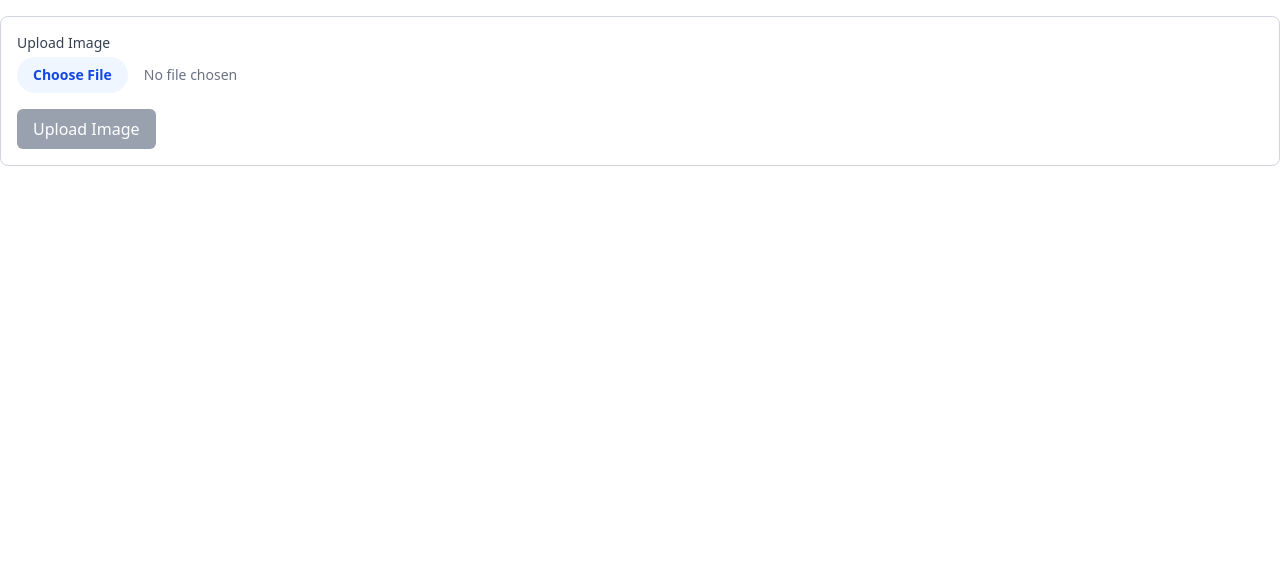
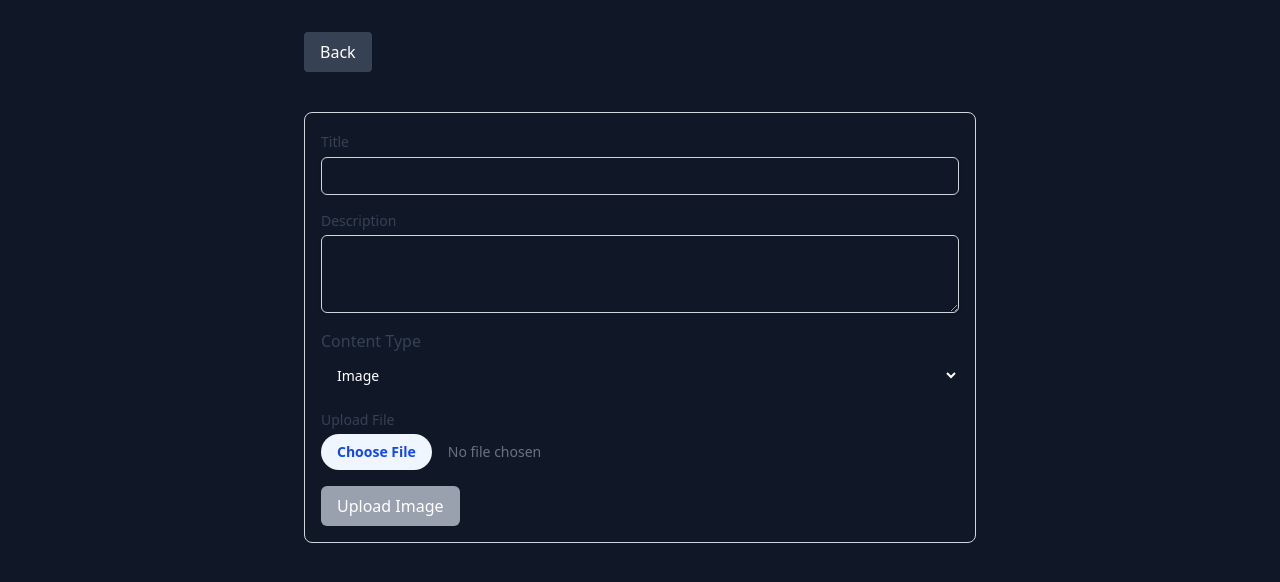
Before and after one commit to Aayushpradhan88-js/mern-api, a React (Vite) app in the folder frontend/App/: page /upload in a window 1280 px wide. Shown: the top 582 px of the page. Built offline with nearby package versions, Linux system fonts and the light colour scheme.

Commit message:
uploading frontend rendering

```diff
--- /dev/null
+++ b/frontend/App/src/components/ContentUploader.jsx
@@ -0,0 +1,127 @@
+import React, { useState } from 'react'
+
+import { toast } from 'react-toastify'
+import 'react-toastify/dist/ReactToastify.css';
+
+export const ContentUploader = ({ onUploadSuccess }) => {
+  const [selectedFile, setSelectedFile] = useState(null);
+  const [isLoading, setIsLoading] = useState(false);
+  const [title, setTitle] = useState("");
+  const [description, setDescription] = useState("");
+  const [contentType, setContentType] = useState("image");
+
+
+  const handleFileChange = (event) => {
+    setSelectedFile(event.target.files[0]);
+  };
+
+  const handleSubmit = async (event) => {
+    event.preventDefault();
+
+    if (!selectedFile) {
+      toast.error("Please select a file to upload.");
+      return;
+    } if (!title.trim()) {
+      toast.error("Please enter a title")
+      return;
+    }
+
+    setIsLoading(true);
+
+    const formData = new FormData();
+    formData.append("photo", selectedFile);
+    formData.append("title", title);
+    formData.append("description", description);
+    formData.append("contentType", contentType);
+
+    try {
+      const uploadUrl = `http://localhost:4000/upload/upload-file`;
+
+      console.log(`Attempting to upload file "${selectedFile.name}" to "${uploadUrl}"`);
+
+      const response = await fetch(uploadUrl, {
+        method: "POST",
+        body: formData
+      });
+
+      const result = await response.json();  //Parse the JSON response from the backend
+
+      if (!response.ok) { // If the response status is not OK (e.g., 400, 500)
+        console.error("File upload failed:", result);
+
+        toast.error(result.message || `File upload failed ${response.statusText}. Please try again.`);
+
+        return;
+      }
+
+      //If the response status is OK (e.g., 200)
+      console.log("File uploaded successfully:", result);
+      toast.success(result.message || "Image uploaded successfully");
+
+      if (onUploadSuccess && result.mongoData) {
+        onUploadSuccess(result.mongoData)
+      }
+
+      setSelectedFile(null);
+      setTitle('');
+      setDescription('');
+
+      if (event.target.form) {
+        event.target.form.reset();
+      }
+
+      setContentType('image');
+    } catch (error) {
+      console.error("Error uploading file:", error);
+      toast.error("An unexpected error occurred during upload.");
+    }
+    finally {
+      setIsLoading(false);
+    }
+  }
+
+  //TODO: UNDERSTAND THE CODE
+  const getAcceptString = () => {
+    if (contentType === 'image') return 'image/*';
+    if (contentType === 'video') return 'video/*';
+    if (contentType === 'file') return '.pdf,.doc,.docx,.txt'; // Example for documents
+    return '*/*'; // Default to all files if type is not specific
+  };
+  return (
+    <>
+      <div className="my-4 p-4 border border-gray-300 rounded-lg">
+        <form onSubmit={handleSubmit} className="space-y-4">
+          <div>
+            <label htmlFor="title" className="bl{ock text-sm font-medium text-gray-700">Title</label>
+            <input type="text" id="title" value={title} onChange={(e) => setTitle(e.target.value)} required className="mt-1 block w-full px-3 py-2 border border-gray-300 rounded-md shadow-sm focus:outline-none focus:ring-indigo-500 focus:border-indigo-500 sm:text-sm" />
+          </div>
+
+          <div>
+            <label htmlFor="description" className='block text-sm font-medium text-gray-700'>Description</label>
+            <textarea id='description' value={description} onChange={(e) => {
+              setDescription(e.target.value)
+            }} rows="3" className='mt-1 block w-full px-3 py-2 border border-gray-300 rounded-md shadow-sm focus:outline-none focus:ring-indigo-500 focus:border-indigo-500 sm:text-sm'></textarea>
+          </div>
+
+          <div>
+            <label htmlFor="contentType" className='block-sm font-medium text-gray-700'>Content Type</label>
+            <select id="contentType" value={contentType} onChange={(e) => setContentType(e.target.value)} className="mt-1 block w-full pl-3 pr-10 py-2 text-base border-gray-300 focus:outline-none focus:ring-indigo-500 focus:border-indigo-500 sm:text-sm rounded-md">
+              <option value="image">Image</option>
+              <option value="video">Video</option>
+              <option value="file">Document/File</option>
+            </select>
+          </div>
+
+          <div>
+            <label htmlFor="fileUpload" className="block text-sm font-medium text-gray-700">Upload File</label>
+            <input type="file" id="fileUpload" accept={getAcceptString()} onChange={handleFileChange} className="mt-1 block w-full text-sm text-gray-500 file:mr-4 file:py-2 file:px-4 file:rounded-full file:border-0 file:text-sm file:font-semibold file:bg-blue-50 file:text-blue-700 hover:file:bg-blue-100" />
+          </div>
+
+          <button type="submit" disabled={isLoading || !selectedFile} className="px-4 py-2 bg-blue-600 text-white rounded-md hover:bg-blue-700 disabled:bg-gray-400">
+            {isLoading ? 'Uploading...' :`Upload ${contentType.charAt(0).toUpperCase() + contentType.slice(1)}`}
+          </button>
+        </form>
+      </div>
+    </>
+  )
+}
--- a/frontend/App/src/components/ImageUploader.jsx
+++ /dev/null
@@ -1,80 +0,0 @@
-import React, { useState } from 'react'
-
-import { toast } from 'react-toastify'
-import 'react-toastify/dist/ReactToastify.css';
-
-export const ImageUploader = ({onUploadSuccess}) => {
-  const [selectedFile, setSelectedFile] = useState(null);
-  const [isLoading, setIsLoading] = useState(false);
-
-
-  const handleFileChange = (event) => {
-    setSelectedFile(event.target.files[0]);
-  };
-
-  const handleSubmit = async (event) => {
-    event.preventDefault();
-
-    if (!selectedFile) {
-      toast.error("Please select an image to upload.");
-      return;
-    }
-    setIsLoading(true);
-
-    const formData = new FormData();
-    formData.append("photo", selectedFile);
-
-    try {
-      const uploadUrl = `http://localhost:4000/upload/upload-image`;
-
-      console.log(`Attempting to upload file "${selectedFile.name}" to "${uploadUrl}"`);
-
-      const response = await fetch(uploadUrl, {
-        method: "POST",
-        body: formData
-      });
-
-      const result = await response.json();  //Parse the JSON response from the backend
-
-      if (!response.ok) { // If the response status is not OK (e.g., 400, 500)
-        console.error("Image upload failed:", result);
-
-        toast.error(result.message || `Image upload failed ${response.statusText}. Please try again.`);
-
-        return;
-      }
-
-      //If the response status is OK (e.g., 200)
-      console.log("Image uploaded successfully:", result);
-      toast.success(result.message || "Image uploaded successfully");
-
-      if(onUploadSuccess && result.mongoData){
-        onUploadSuccess(result.mongoData)
-      }
-
-      setSelectedFile(null);
-      event.target.form.reset();
-
-    } catch (error) {
-      console.error("Error uploading image:", error);
-    }
-    finally {
-      setIsLoading(false);
-  }
-  }
-  return (
-    <>
-      <div className="my-4 p-4 border border-gray-300 rounded-lg">
-        <form onSubmit={handleSubmit} className="space-y-4">
-          <div>
-            <label htmlFor="imageUpload" className="block text-sm font-medium text-gray-700">Upload Image</label>
-            <input type="file" id="imageUpload" accept="image/*" onChange={handleFileChange} className="mt-1 block w-full text-sm text-gray-500 file:mr-4 file:py-2 file:px-4 file:rounded-full file:border-0 file:text-sm file:font-semibold file:bg-blue-50 file:text-blue-700 hover:file:bg-blue-100" />
-          </div>
-          <button type="submit" disabled={isLoading || !selectedFile} className="px-4 py-2 bg-blue-600 text-white rounded-md hover:bg-blue-700 disabled:bg-gray-400">
-            {isLoading ? 'Uploading...' : 'Upload Image'}
-          </button>
-        </form>
-      </div>
-      </>
-    )
-}
--- /dev/null
+++ b/frontend/App/src/components/Upload.jsx
@@ -0,0 +1,34 @@
+import React from 'react'
+import { useNavigate } from 'react-router-dom';
+import {toast} from 'react-toastify'
+import { ContentUploader } from './ContentUploader'
+
+export const Upload = () => {
+    const navigate = useNavigate();
+
+    const handleContentUploadSuccess = (newItem) => {
+        toast.success(`${newItem.contentType.chatAt(0).toUpperCase()+ newItem.contentType.slice(1)} uploaded successfully`)
+        navigate(`/content/${newItem._id}`)
+        // Navigate back to the content page to see the new upload
+        navigate('/content');
+    };
+
+    return (
+        <div className='container mx-auto p-4 py-8 bg-gray-900 text-white min-h-screen flex flex-col items-center'>
+            <div className='w-full max-w-2xl'>
+                <button
+                onClick = {()=> navigate('/content')}
+                className='mb-6 bg-gray-700 hover:bg-gray-600 text-white px-4 py-2 rounded cursor-pointer self-start'>
+                    Back
+                </button>
+
+                <div>
+                    <ContentUploader onUploadSuccess={handleContentUploadSuccess}/>
+                </div>
+
+            </div>
+
+
+        </div>
+    )
+}
--- a/frontend/App/src/routes/AppRoutes.jsx
+++ b/frontend/App/src/routes/AppRoutes.jsx
@@ -4,8 +4,7 @@ import { Home } from '../components/Home'
 import { Register } from '../pages/authentication/Register'
 import { Login } from '../pages/authentication/Login'
 import { Content } from '../pages/authentication/Content'
-import { ImageUploader } from '../components/ImageUploader'
-
+import { Upload } from '../components/Upload'
 import { Chat } from '../components/Chat'
 
 export const AppRoutes = () => {
@@ -17,7 +16,7 @@ export const AppRoutes = () => {
         <Route path="/register" element={<Register />} />
         <Route path="/login" element={<Login />} />
         <Route path="/content" element={<Content />} />
-        <Route path="/upload" element={<ImageUploader />} />
+        <Route path="/upload" element={<Upload />} />
 
         <Route path="/assistance-ai" element={<Chat />} />
       </Routes>
```
Also changed, not shown: 1 other file (tests, documents, lock files or other folders).
